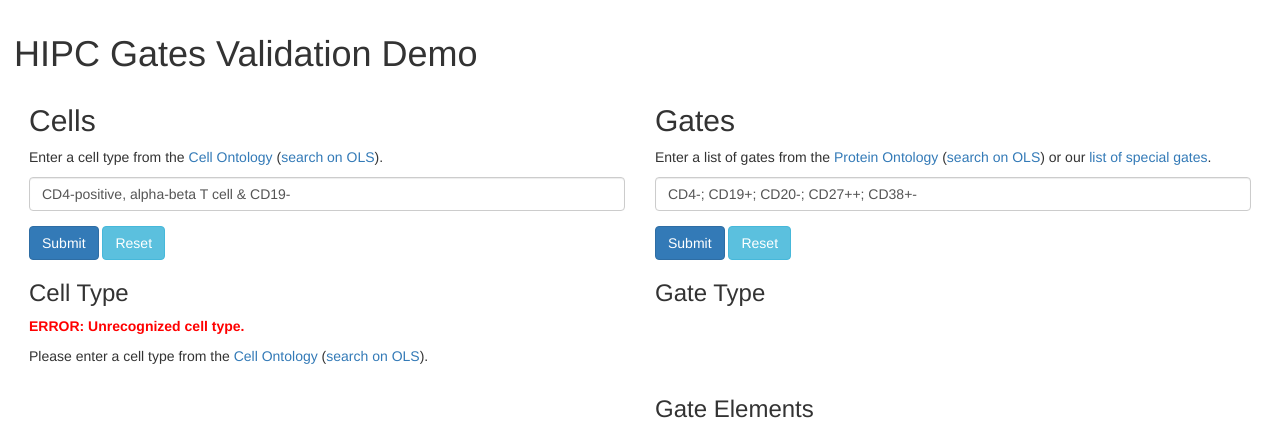
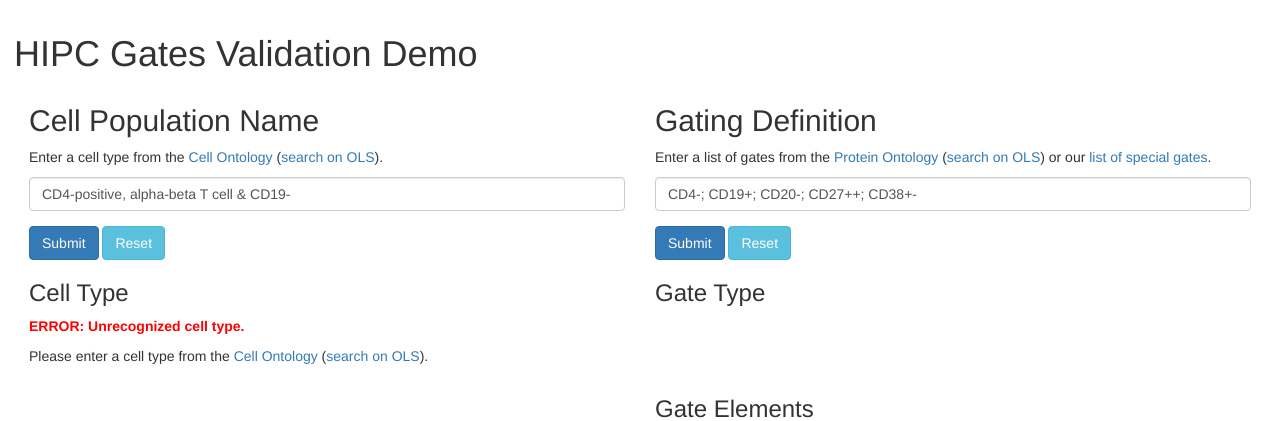
Before and after one commit to jamesaoverton/cell-name-and-marker-validator, a Flask app: page / in a window 1280 px wide. Shown: the top 421 px of the page. Run offline with Flask 2, Linux system fonts and the light colour scheme; parts of the project's set-up code (start-up, migrations or seed data) failed here and were passed over; some libraries are stand-ins or nearby versions.

Commit message:
Update some labels

```diff
--- a/src/templates/index.html
+++ b/src/templates/index.html
@@ -28,7 +28,7 @@ form {
       <div class="row">
         <form>
           <div class="col-md-6">
-            <h2>Cells</h2>
+            <h2>Cell Population Name</h2>
             <p>
             Enter a cell type from the <a href="http://obofoundry.org/ontology/cl.html">Cell Ontology</a>
             (<a href="https://www.ebi.ac.uk/ols/ontologies/cl">search on OLS</a>).
@@ -40,7 +40,7 @@ form {
             <a href="/" class="btn btn-info" role="button">Reset</a>
           </div>
           <div class="col-md-6">
-            <h2>Gates</h2>
+            <h2>Gating Definition</h2>
             <p>
             Enter a list of gates
             from the <a href="https://pir.georgetown.edu/pro/">Protein Ontology</a>
@@ -188,7 +188,7 @@ form {
       <div class="row">
         <div class="col-md-6">
           {% if cell.recognized %}
-          <h3>Cell Definition</h3>
+          <h3>Cell Logical Definition</h3>
           <p>
           <a href="{{ cell.parent }}">{{ cell.parent_label }}</a>
           </p>
@@ -207,7 +207,7 @@ form {
 
         <div class="col-md-6">
           {% if cell.recognized and not gate_errors %}
-          <h3>Gate Definition</h3>
+          <h3>Gate Logical Definition</h3>
           <p>
           <a href="{{ cell.iri }}">{{ cell.label }}</a>
           </p>
```
